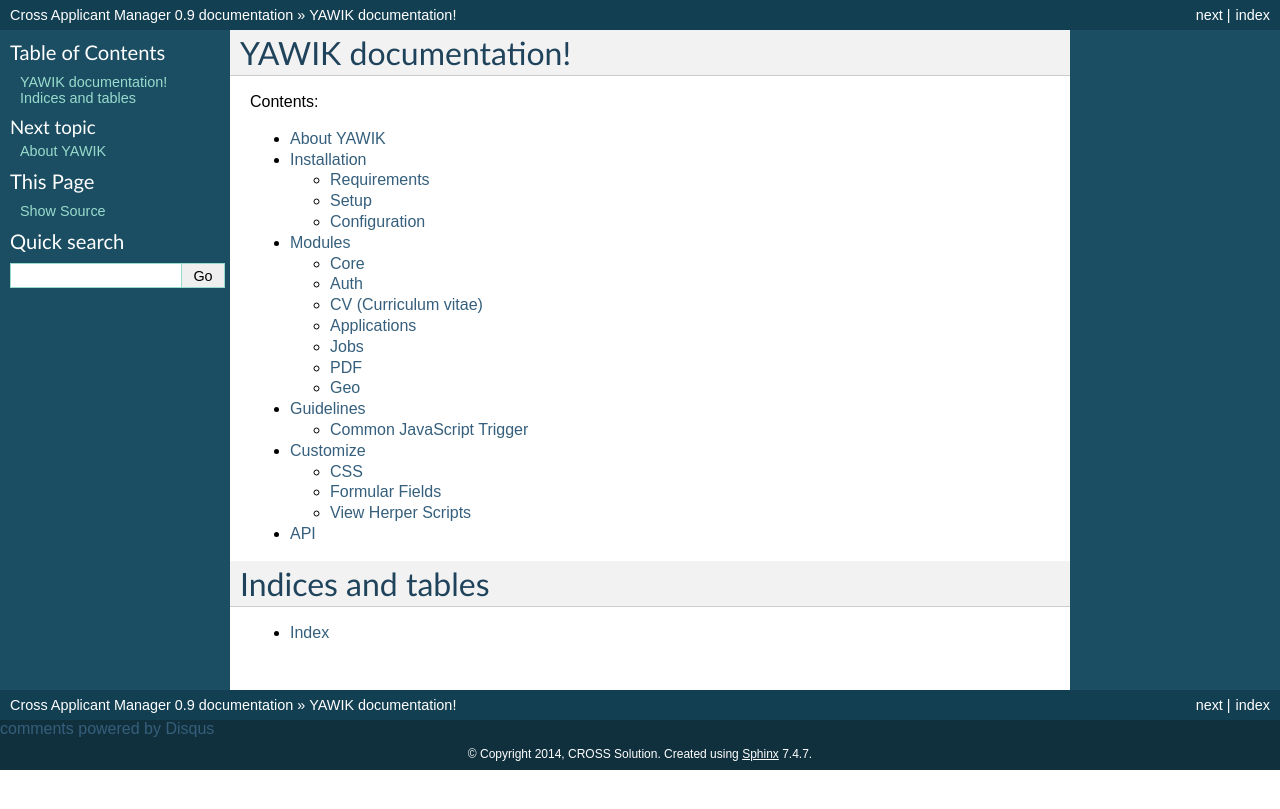
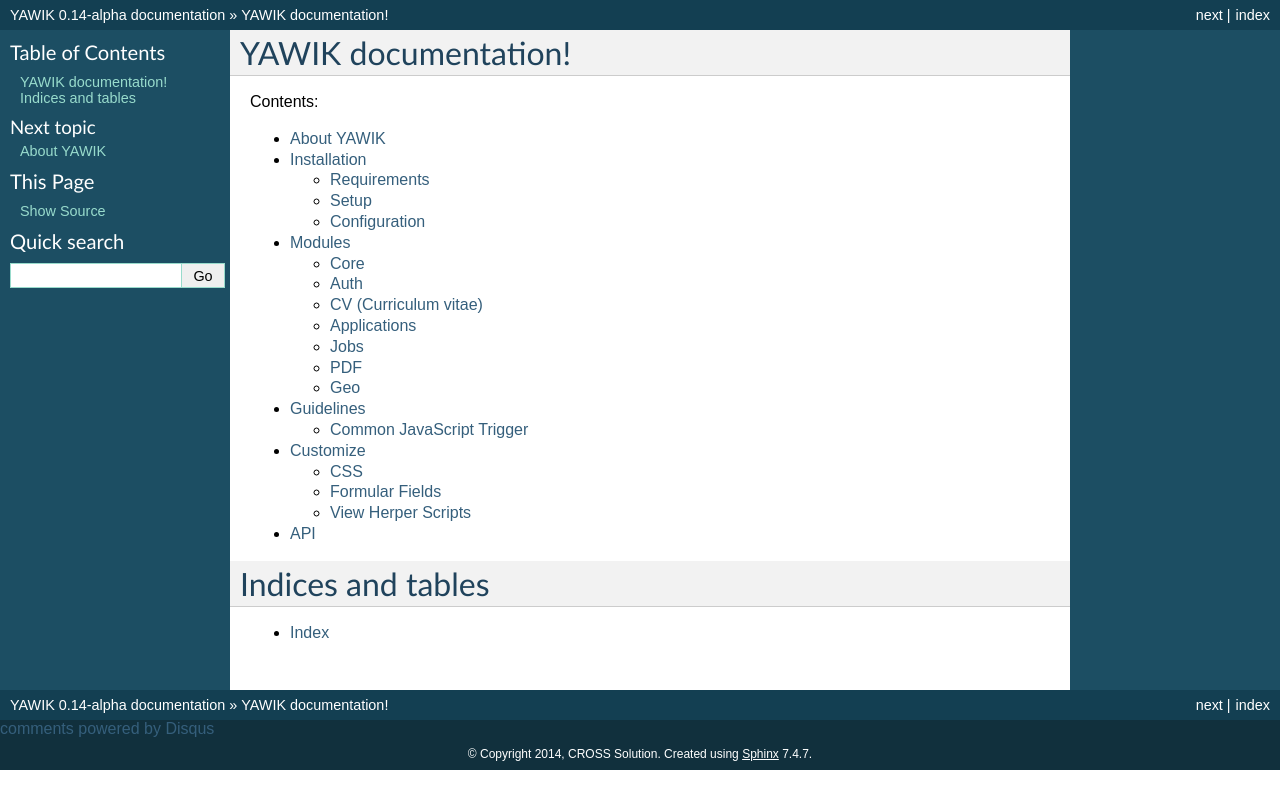
Before and after one commit to cross-solution/YawikDocs, a Sphinx documentation site: the page built from source/index.rst, in a window 1280 px wide. Shown: the top 809 px of the page. Built offline with Sphinx 7.4.7, drawn with Linux system fonts in a browser that asks for light colours; comment, search, counter and statistics services are not loaded.

Commit message:
renames project name into YAWIK

```diff
--- a/source/conf.py
+++ b/source/conf.py
@@ -46,7 +46,7 @@
 master_doc = 'index'
 
 # General information about the project.
-project = u'Cross Applicant Manager'
+project = u'YAWIK'
 copyright = u'2014, CROSS Solution'
 
 # The version info for the project you're documenting, acts as replacement for
@@ -54,9 +54,9 @@
 # built documents.
 #
 # The short X.Y version.
-version = '0.9'
+version = '0.14'
 # The full version, including alpha/beta/rc tags.
-release = '0.9'
+release = '0.14-alpha'
 
 # The language for content autogenerated by Sphinx. Refer to documentation
 # for a list of supported languages.
@@ -170,7 +170,7 @@
 #html_file_suffix = None
 
 # Output file base name for HTML help builder.
-htmlhelp_basename = 'CrossApplicantManagerdoc'
+htmlhelp_basename = 'YAWIK-Docs'
 
 
 # -- Options for LaTeX output --------------------------------------------------
@@ -189,7 +189,7 @@
 # Grouping the document tree into LaTeX files. List of tuples
 # (source start file, target name, title, author, documentclass [howto/manual]).
 latex_documents = [
-  ('index', 'CrossApplicantManager.tex', u'Cross Applicant Manager Documentation',
+  ('index', 'YAWIK.tex', u'YAWIK Documentation',
    u'CROSS Solution', 'manual'),
 ]
 
@@ -219,7 +219,7 @@
 # One entry per manual page. List of tuples
 # (source start file, name, description, authors, manual section).
 man_pages = [
-    ('index', 'crossapplicantmanager', u'Cross Applicant Manager Documentation',
+    ('index', 'crossapplicantmanager', u'YAWIK Documentation',
      [u'CROSS Solution'], 1)
 ]
 
@@ -233,8 +233,8 @@
 # (source start file, target name, title, author,
 #  dir menu entry, description, category)
 texinfo_documents = [
-  ('index', 'CrossApplicantManager', u'Cross Applicant Manager Documentation',
-   u'CROSS Solution', 'CrossApplicantManager', 'One line description of project.',
+  ('index', 'YAWIK', u'YAWIK Documentation',
+   u'CROSS Solution', 'YAWIK', 'One line description of project.',
    'Miscellaneous'),
 ]
 
```
